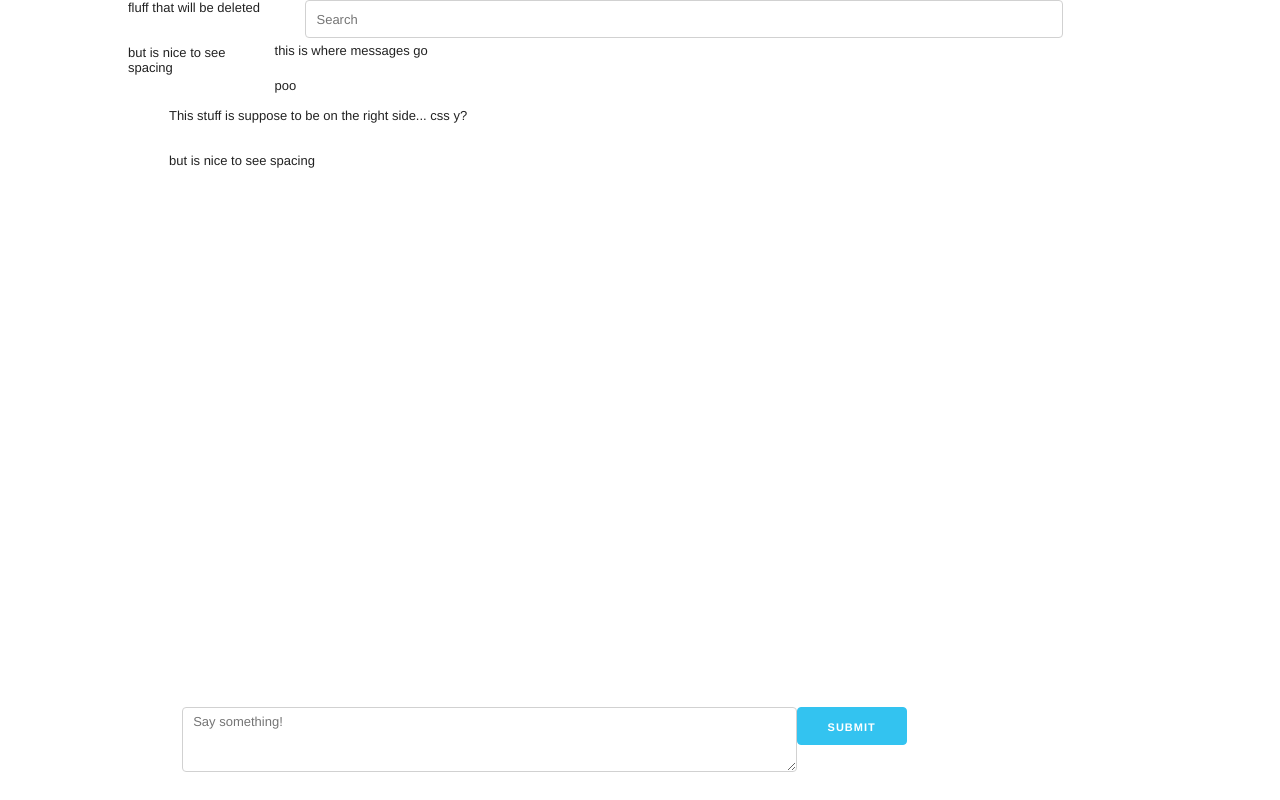
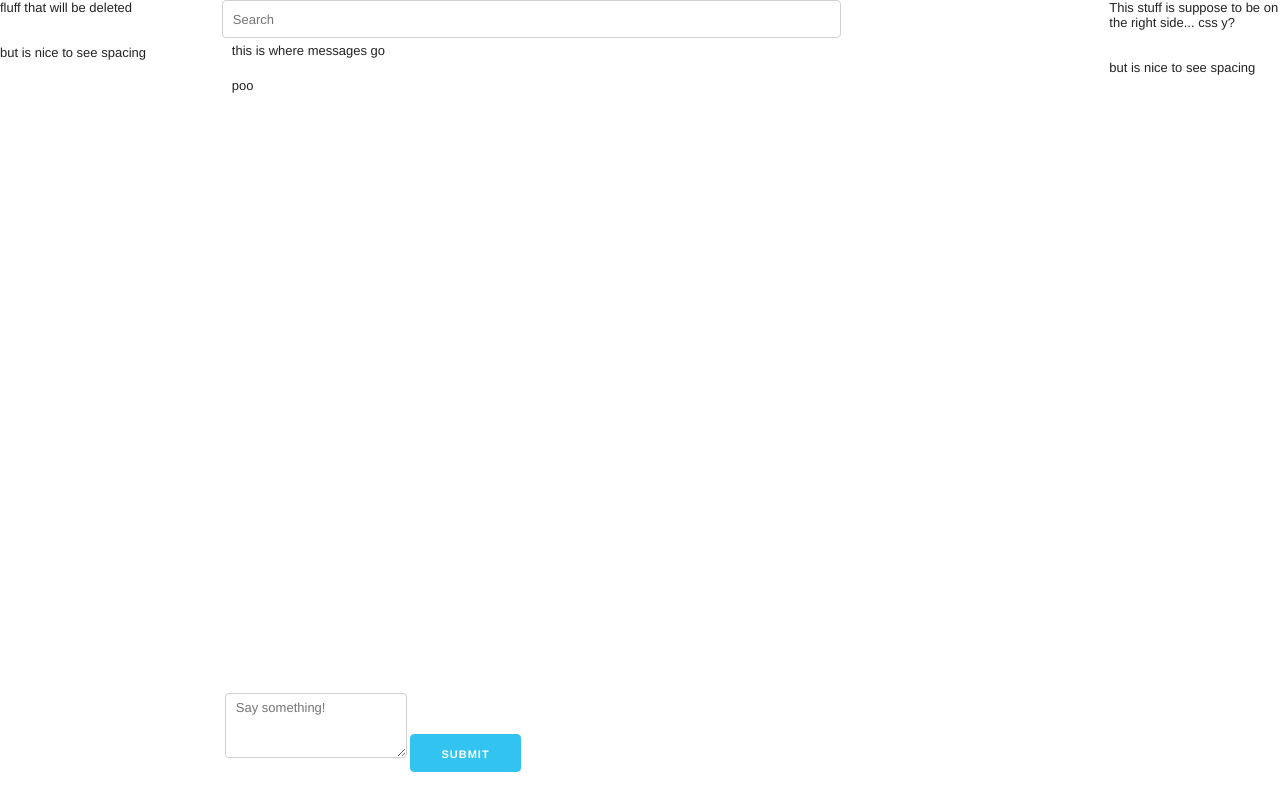
Before and after one commit to kelseyll/websockets_webapps_workshop, a website: page app/index.html in a window 1280 px wide. Drawn offline with nearby package versions, Linux system fonts and the light colour scheme; files that its build step writes are made by us from their sources.

Commit message:
Reformat columns

```diff
--- a/app/index.html
+++ b/app/index.html
@@ -11,25 +11,31 @@
 <body>
 	<div class="container">
 		<div class="row">
+			<div>
 				<div id="users" class="two columns">
 					<p>fluff that will be deleted
 						<br>
 						<br>
 						<br>but is nice to see spacing</p>
 				</div>
+			</div>
+			<div class="eight columns">
 				<input class="nine columns" type="text" placeholder="Search" id="exampleEmailInput">
 				<ul id="messages" class="eight columns">
 					<li>this is where messages go</li>
 				</ul>
-			<form class="eight columns">
-				<textarea class="nine columns" id="messageForm" placeholder="Say something!"></textarea>
+				<form>
+					<textarea id="messageForm" placeholder="Say something!"></textarea>
 					<input class="button-primary" id="submitBtn" type="submit" value="Submit">
 				</form>
-			<div id="searchResults" class="four columns">
+			</div>
+			<div class="two columns">
+				<div id="searchResults">
 					<p>This stuff is suppose to be on the right side... css y?
 						<br>
 						<br>
 						<br>but is nice to see spacing</p>
+				</div>
 			</div>
 		</div>
 	</div>
--- a/app/public/skeleton.css
+++ b/app/public/skeleton.css
@@ -44,14 +44,14 @@
 /* For devices larger than 400px */
 @media (min-width: 400px) {
   .container {
-    width: 85%;
+    width: 100%;
     padding: 0; }
 }
 
 /* For devices larger than 550px */
 @media (min-width: 550px) {
   .container {
-    width: 80%; }
+    width: 100%; }
   .column,
   .columns {
     margin-left: 4%; }
```
Lines whose indentation alone changed are shown as unchanged.
